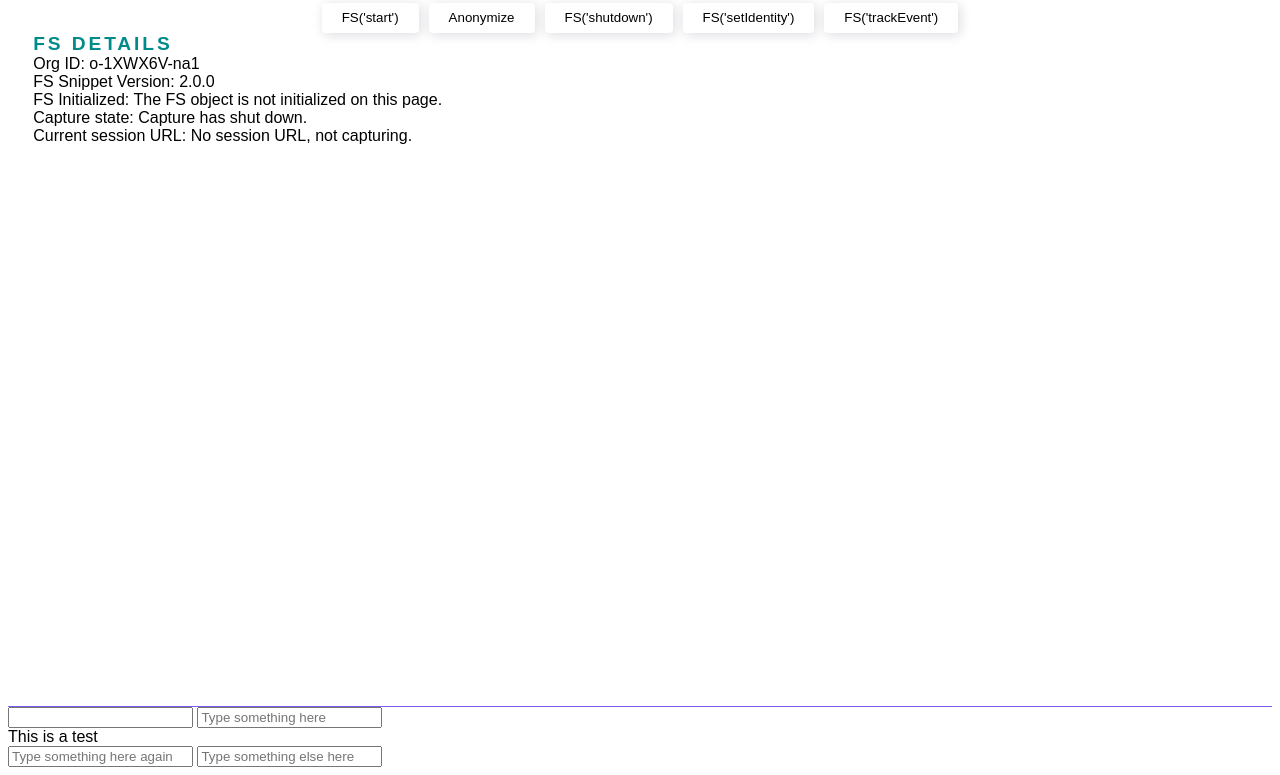
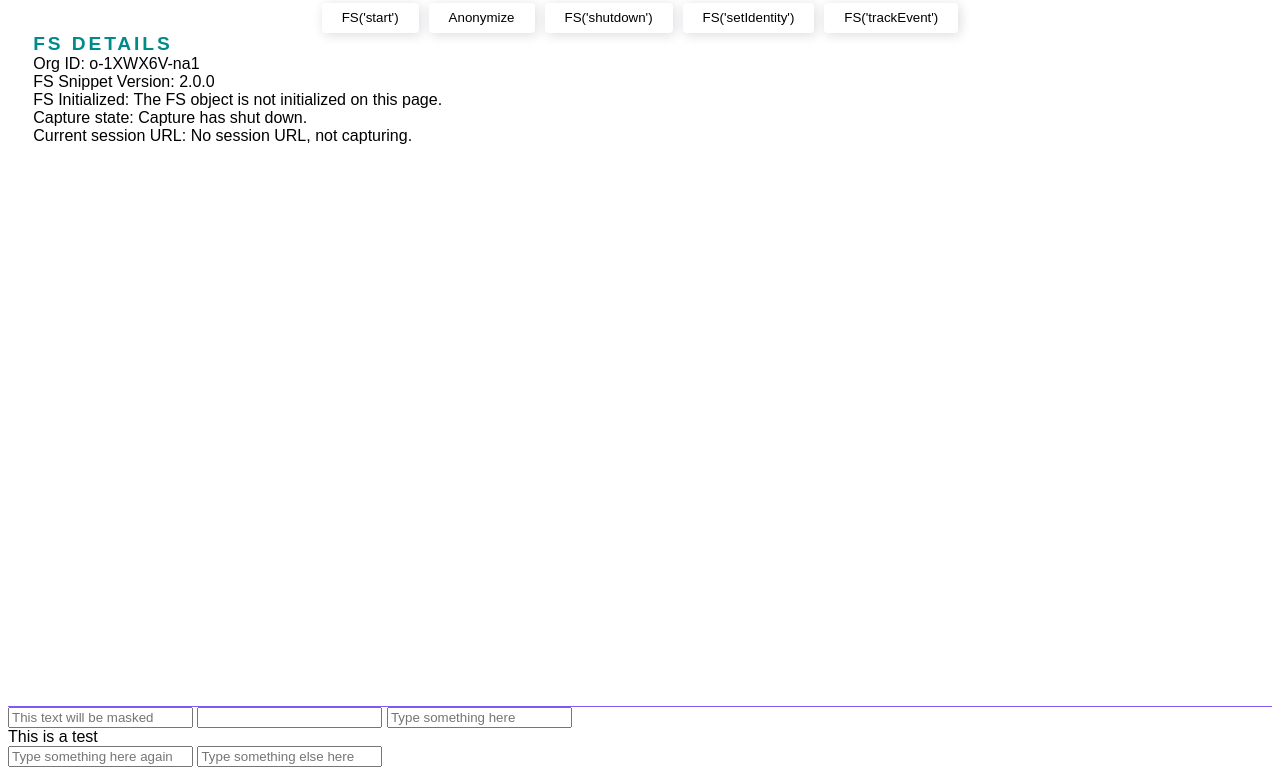
Before and after one commit to allegraanka/allegraanka.github.io, a plain HTML site: page index.html in a window 1280 px wide. Shown: the part 211-986 px from the top of the page. Drawn offline with Linux system fonts and the light colour scheme.

Commit message:
added masked input to test

```diff
--- a/index.html
+++ b/index.html
@@ -102,6 +102,7 @@
     </div>
 
     <div>
+      <input type="text" id="input00" class="text-input-field-masked" placeholder="This text will be masked" />
       <input type="hidden" id="hiddenInput" class="hidden-input-field" />
       <input type="password" id="passwordInput" class="password-input-field" />
       <input type="text" id="textInput" class="text-input-field" placeholder="Type something here" />
```
